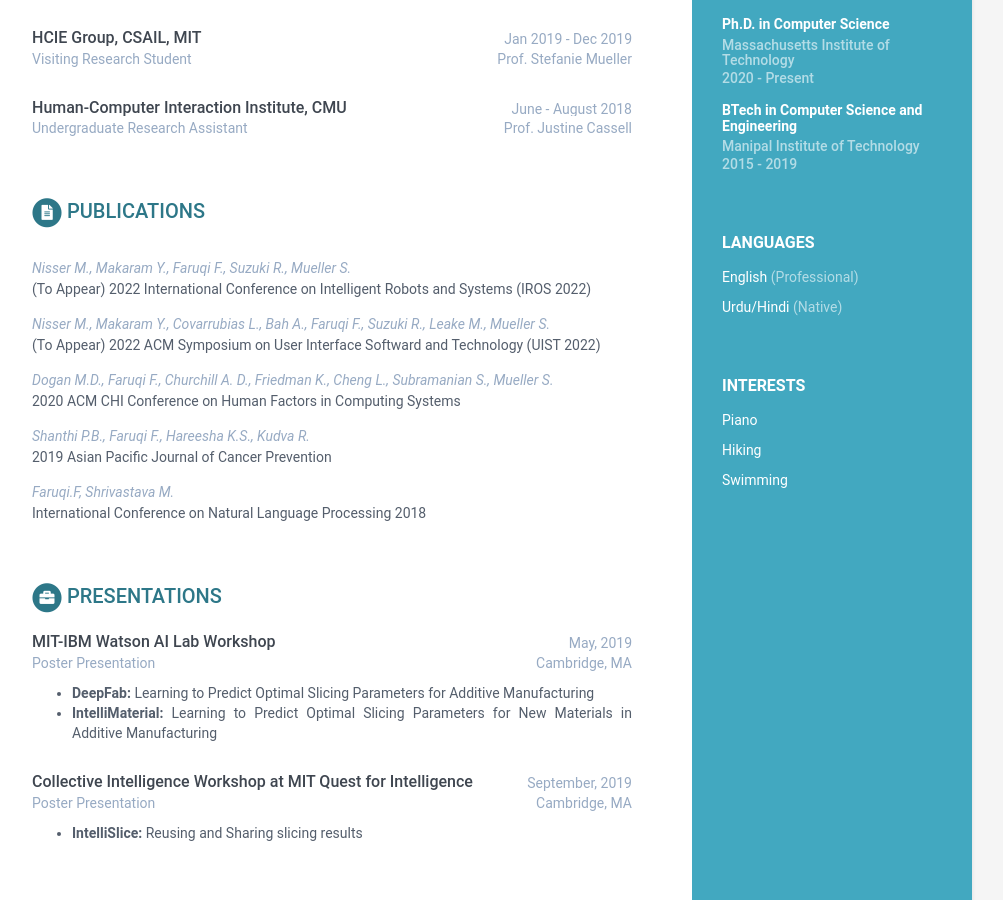
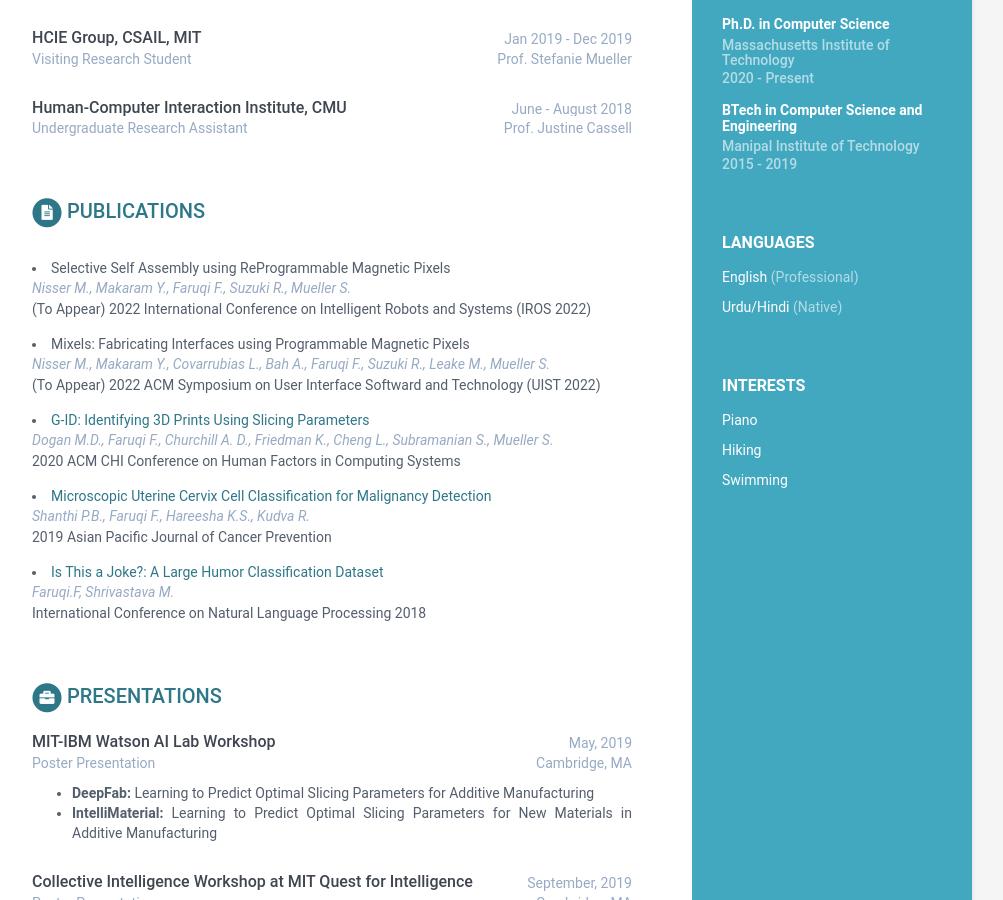
Before and after one commit to FarazFaruqi/FarazFaruqi.github.io, a Jekyll site: the page built from index.html, in a window 1280 px wide and 900 px high, scrolled down 549 px. Shown: the whole window, without its empty margins (168-1171 px from the left). Built offline with Jekyll 4.4.1, drawn with Linux system fonts in a browser that asks for light colours.

Commit message:
adding new papers

```diff
--- a/_data/data.yml
+++ b/_data/data.yml
@@ -136,12 +136,10 @@ publications:
     intro: |
     papers:
       - title: "Selective Self Assembly using ReProgrammable Magnetic Pixels"
-        link: "https://doi.org/10.1145/3313831.3376202"
         authors: Nisser M., Makaram Y., Faruqi F., Suzuki R., Mueller S.
         conference: (To Appear) 2022 International Conference on Intelligent Robots and Systems (IROS 2022)
 
       - title: "Mixels: Fabricating Interfaces using Programmable Magnetic Pixels"
-        link: "https://doi.org/10.1145/3313831.3376202"
         authors: Nisser M., Makaram Y., Covarrubias L., Bah A., Faruqi F., Suzuki R., Leake M., Mueller S.
         conference: (To Appear) 2022 ACM Symposium on User Interface Softward and Technology (UIST 2022)
 
--- a/_includes/publications.html
+++ b/_includes/publications.html
@@ -15,11 +15,11 @@
     <!--//intro-->
     {% endif %} {% for publication in publications.papers %}
     <div class="item">
-        <!-- {% if publication.link %} -->
-        <!-- <li><a href="{{ publication.link }}">{{ publication.title }}</a></li> -->
-        <!-- {% else %} -->
+        {% if publication.link %}
+        <li><a href="{{ publication.link }}">{{ publication.title }}</a></li>
+        {% else %}
         <li>{{ publication.title }}</li>
-        <!-- {% endif %} -->
+        {% endif %}
         <div class="publication-authors">{{ publication.authors }}</div>
         <div class="publication-conference">{{ publication.conference }}</div>
     </div>
```
